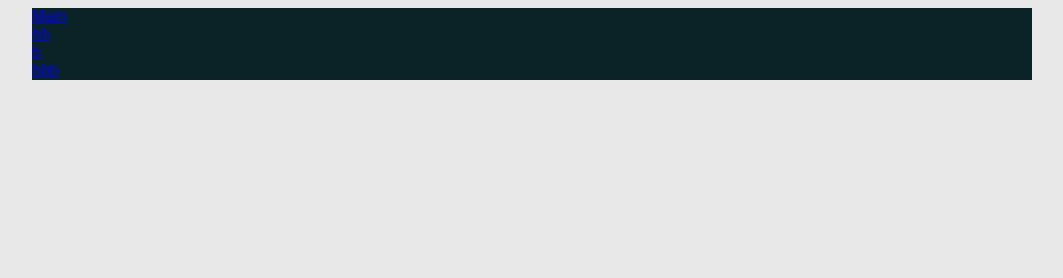
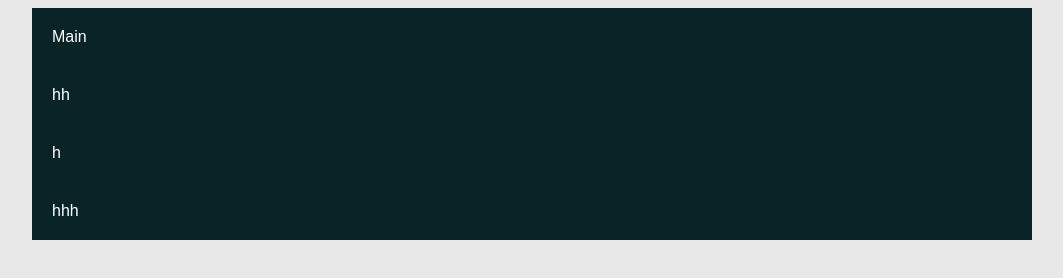
Before and after one commit to byAd12/byAd12, a plain HTML site: page index.html in a window 1280 px wide. Shown: the whole page, without its empty margins (108-1171 px from the left). Drawn offline with Linux system fonts and the light colour scheme.

Commit message:
Update estilo.css

```diff
--- a/css/estilo.css
+++ b/css/estilo.css
@@ -11,3 +11,10 @@ body{
     max-width: 1000px;
     margin: auto;
 }
+
+.menu li a{
+    text-decoration: none;
+    color: white;
+    padding: 20px;
+    display: block;
+}
```
